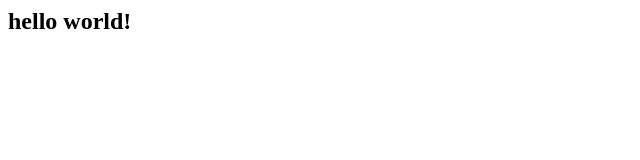
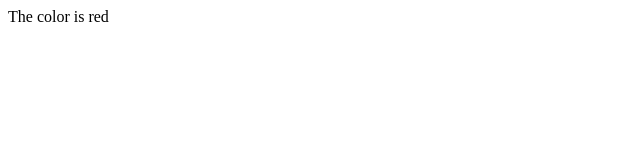
Before and after one commit to pankaj-seecog/react-interview-questions-krw24n, a React (Create React App) app: page / in a window 1280 px wide. Shown: the top 160 px of the page, without its empty margins (0-640 px from the left). Built offline with nearby package versions, Linux system fonts and the light colour scheme.

Commit message:
2 files modified, 4 added

```diff
--- a/src/App.js
+++ b/src/App.js
@@ -1,10 +1,10 @@
 import React from "react";
 import "./style.css";
-import App13 from "./App13";
+import App15 from "./App15";
 export default function App() {
   return (
     <div>
-      <App13 />
+      <App15 />
     </div>
   );
 }
--- /dev/null
+++ b/src/App15.js
@@ -0,0 +1,14 @@
+import React,{useContext} from 'react';
+import CricketContext from './context/CricketContext';
+const App15 = ()=>{
+let target = useContext(CricketContext);
+
+
+  return (
+    <div>
+The color is {target.col}
+    </div>
+  )
+}
+
+export default App15;
--- /dev/null
+++ b/src/ContextApp.js
@@ -0,0 +1,5 @@
+import React from 'react';
+
+const AppContext = ()=>{
+
+}
--- /dev/null
+++ b/src/context/CricketContext.js
@@ -0,0 +1,6 @@
+import React,{createContext} from 'react';
+
+let CricketContext = createContext();
+
+
+export default CricketContext;
--- a/src/index.js
+++ b/src/index.js
@@ -1,6 +1,12 @@
 import React from "react";
 import ReactDOM from "react-dom";
-
+import CricketContext from './context/CricketContext'
 import App from "./App";
-
-ReactDOM.render(<App />, document.getElementById("root"));
+let iniValue = {
+  col : "red"
+}
+ReactDOM.render(
+  <CricketContext.Provider value={iniValue}>
+  <App />
+  </CricketContext.Provider>
+  , document.getElementById("root"));
```
Also changed, not shown: src/App14.js (added, +24 -0 lines).
